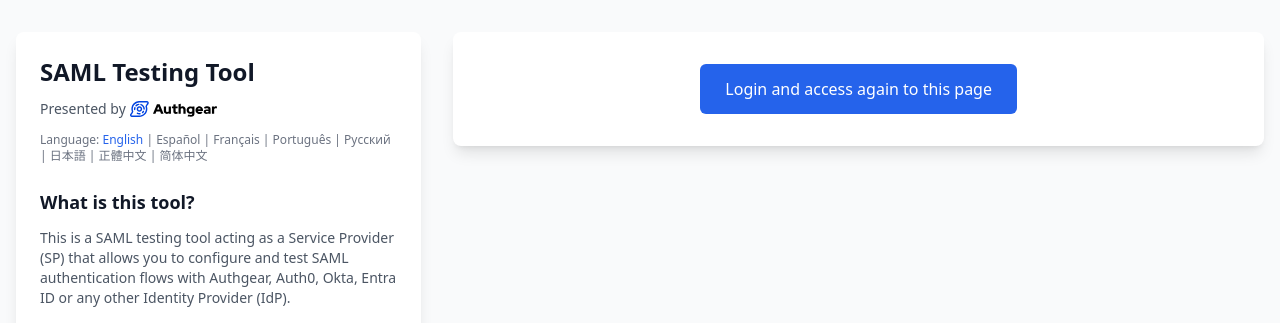
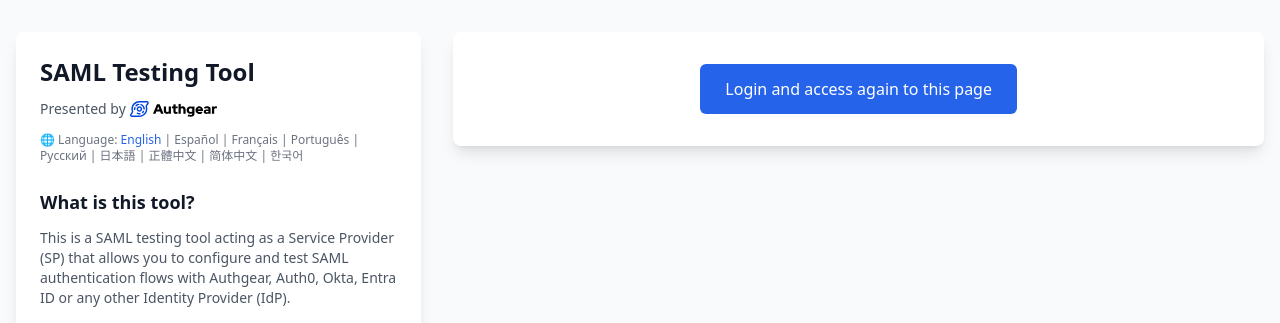
Before and after one commit to authgear/authgear-saml-sp-testing-tool, a Flask app: page /attrs/ in a window 1280 px wide. Shown: the top 323 px of the page. Run offline with Flask 3, Linux system fonts and the light colour scheme; some libraries are stand-ins or nearby versions.

Commit message:
add korean

```diff
--- a/app/templates/base.html
+++ b/app/templates/base.html
@@ -90,7 +90,7 @@
 
             <!-- Language Selector -->
             <div class="mt-3 text-xs text-gray-500">
-              Language:
+              🌐 Language:
               <a href="?lang=en" class="hover:text-primary-600 transition-colors {% if session.get('lang', 'en') == 'en' %}text-primary-600 font-medium{% endif %}">English</a> |
               <a href="?lang=es" class="hover:text-primary-600 transition-colors {% if session.get('lang') == 'es' %}text-primary-600 font-medium{% endif %}">Español</a> |
               <a href="?lang=fr" class="hover:text-primary-600 transition-colors {% if session.get('lang') == 'fr' %}text-primary-600 font-medium{% endif %}">Français</a> |
@@ -98,7 +98,8 @@
               <a href="?lang=ru" class="hover:text-primary-600 transition-colors {% if session.get('lang') == 'ru' %}text-primary-600 font-medium{% endif %}">Русский</a> |
               <a href="?lang=ja" class="hover:text-primary-600 transition-colors {% if session.get('lang') == 'ja' %}text-primary-600 font-medium{% endif %}">日本語</a> |
               <a href="?lang=zh_Hant" class="hover:text-primary-600 transition-colors {% if session.get('lang') == 'zh_Hant' %}text-primary-600 font-medium{% endif %}">正體中文</a> |
-              <a href="?lang=zh_Hans" class="hover:text-primary-600 transition-colors {% if session.get('lang') == 'zh_Hans' %}text-primary-600 font-medium{% endif %}">简体中文</a>
+              <a href="?lang=zh_Hans" class="hover:text-primary-600 transition-colors {% if session.get('lang') == 'zh_Hans' %}text-primary-600 font-medium{% endif %}">简体中文</a> |
+              <a href="?lang=ko" class="hover:text-primary-600 transition-colors {% if session.get('lang') == 'ko' %}text-primary-600 font-medium{% endif %}">한국어</a>
             </div>
           </div>
 
```
Also changed, not shown: app/translations/ko/LC_MESSAGES/messages.po (added).
